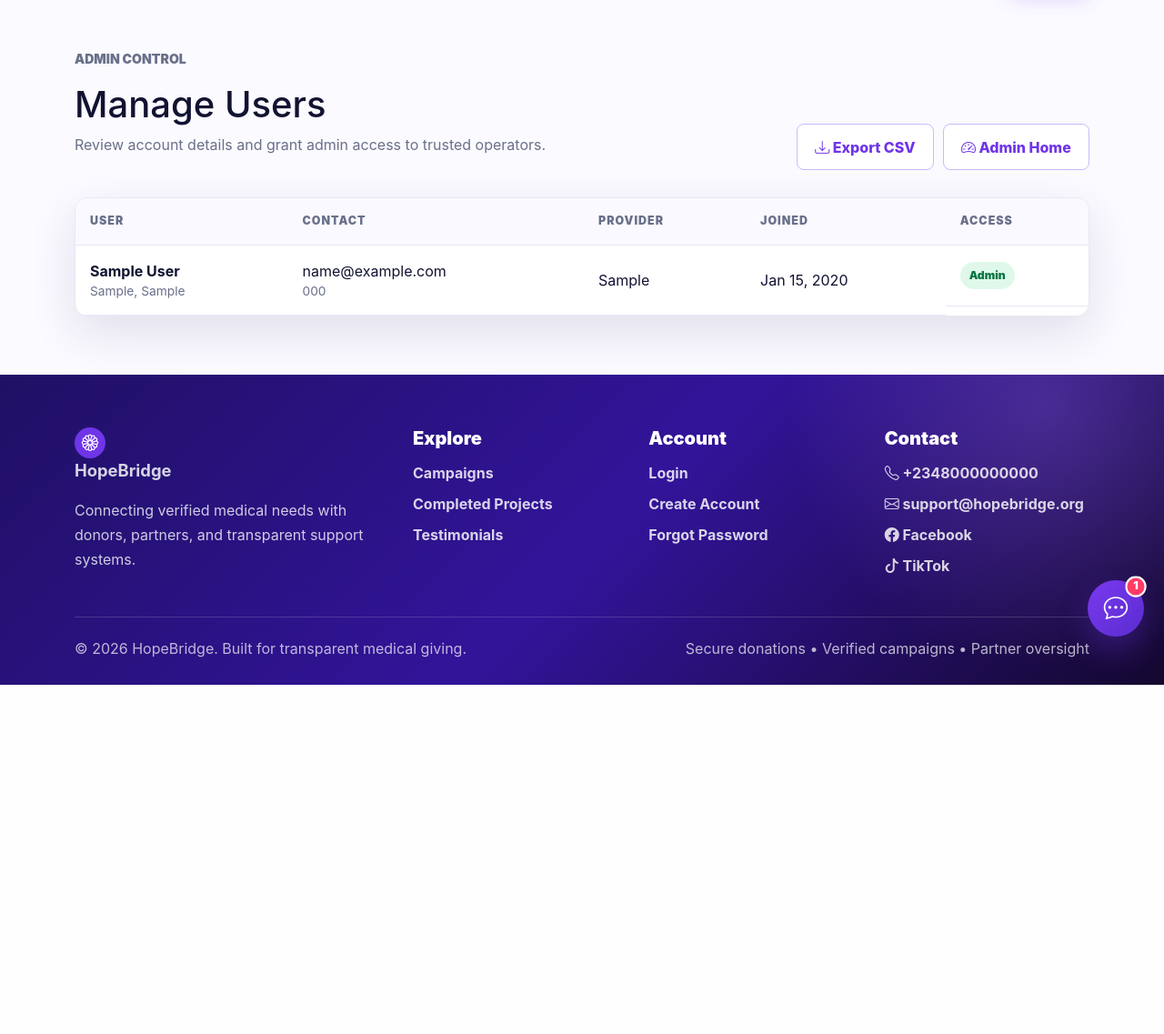
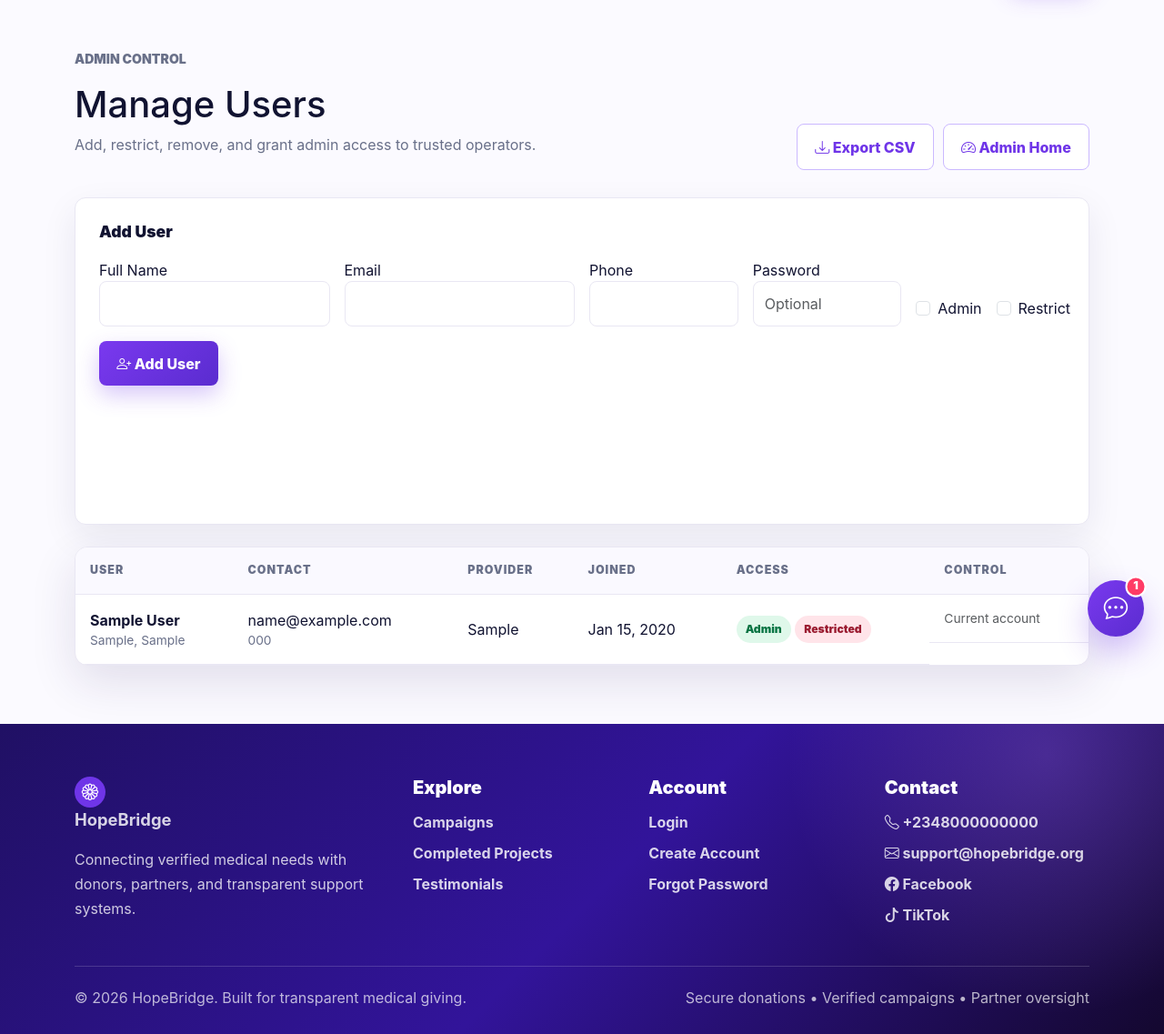
Before and after one commit to ubyobot-bit/hope-bridge, a Flask app: page /admin/users in a window 1280 px wide. Shown: the part 78-1215 px from the top of the page at 91% size. Before the commit the page ends 831 px from the top, so only its background shows below. Run offline with Flask 3, Linux system fonts and the light colour scheme; a user stored in the database is signed in; tables that the repository leaves empty hold one stand-in row (values such as "Sample post").

Commit message:
Activate user accounts and clean dashboard main5

```diff
--- a/app.py
+++ b/app.py
@@ -64,6 +64,7 @@ class User(UserMixin, db.Model):
     reset_token = db.Column(db.String(120), unique=True, nullable=True)
     reset_token_expires = db.Column(db.DateTime, nullable=True)
     is_admin = db.Column(db.Boolean, default=False)
+    is_restricted = db.Column(db.Boolean, default=False)
     created_at = db.Column(db.DateTime, default=datetime.utcnow)
 
     campaigns = db.relationship("Campaign", backref="owner", lazy=True)
@@ -187,6 +188,8 @@ class SupportMessage(db.Model):
     phone = db.Column(db.String(40), nullable=True)
     subject = db.Column(db.String(180), nullable=False)
     message = db.Column(db.Text, nullable=False)
+    reply = db.Column(db.Text, nullable=True)
+    replied_at = db.Column(db.DateTime, nullable=True)
     status = db.Column(db.String(30), nullable=False, default="open")
     created_at = db.Column(db.DateTime, default=datetime.utcnow)
 
@@ -763,6 +766,28 @@ def send_reset_email(user, reset_link):
     return True
 
 
+def send_support_reply(message, reply_text):
+    host = os.environ.get("SMTP_HOST")
+    username = os.environ.get("SMTP_USERNAME")
+    password = os.environ.get("SMTP_PASSWORD")
+    sender = os.environ.get("SMTP_FROM", username or get_setting("support_email", DEFAULT_SETTINGS["support_email"]))
+    if not host or not username or not password:
+        return False
+    email = EmailMessage()
+    email["Subject"] = f"HopeBridge Support: {message.subject}"
+    email["From"] = sender
+    email["To"] = message.email
+    email.set_content(
+        f"Hello {message.full_name},\n\n{reply_text}\n\nRegards,\nHopeBridge Support"
+    )
+    port = int(os.environ.get("SMTP_PORT", "587"))
+    with smtplib.SMTP(host, port) as smtp:
+        smtp.starttls()
+        smtp.login(username, password)
+        smtp.send_message(email)
+    return True
+
+
 def social_login(provider, email, full_name):
     email = normalize_email(email)
     if not email:
@@ -776,6 +801,9 @@ def social_login(provider, email, full_name):
         db.session.flush()
     elif user.auth_provider not in (provider, "email"):
         flash("This email is already bonded to another sign-in method.", "danger")
+        return redirect(url_for("login"))
+    if user.is_restricted:
+        flash("This account has been restricted. Please contact HopeBridge support.", "danger")
         return redirect(url_for("login"))
 
     account = SocialAccount.query.filter_by(provider=provider, provider_subject=email).first()
@@ -842,7 +870,8 @@ def seed_site_content():
 def ensure_schema():
     db.create_all()
     inspector = inspect(db.engine)
-    if "user" not in inspector.get_table_names():
+    table_names = inspector.get_table_names()
+    if "user" not in table_names:
         return
     columns = {column["name"] for column in inspector.get_columns("user")}
     additions = {
@@ -854,11 +883,21 @@ def ensure_schema():
         "reset_token": "VARCHAR(120)",
         "reset_token_expires": "TIMESTAMP",
         "is_admin": "BOOLEAN DEFAULT FALSE",
+        "is_restricted": "BOOLEAN DEFAULT FALSE",
         "created_at": "TIMESTAMP",
     }
     for name, definition in additions.items():
         if name not in columns:
             db.session.execute(text(f'ALTER TABLE "user" ADD COLUMN {name} {definition}'))
+    if "support_message" in table_names:
+        message_columns = {column["name"] for column in inspector.get_columns("support_message")}
+        message_additions = {
+            "reply": "TEXT",
+            "replied_at": "TIMESTAMP",
+        }
+        for name, definition in message_additions.items():
+            if name not in message_columns:
+                db.session.execute(text(f'ALTER TABLE support_message ADD COLUMN {name} {definition}'))
     db.session.commit()
 
 
@@ -1092,6 +1131,9 @@ def login():
         if user is None or not user.check_password(password):
             flash("Incorrect email or password.", "danger")
             return redirect(url_for("login"))
+        if user.is_restricted:
+            flash("This account has been restricted. Please contact HopeBridge support.", "danger")
+            return redirect(url_for("login"))
         login_user(user, remember=request.form.get("remember") == "on")
         flash("Welcome back to HopeBridge.", "success")
         return redirect(url_for("dashboard"))
@@ -1115,7 +1157,11 @@ def forgot_password():
         user = User.query.filter(func.lower(User.email) == email).first()
         if user:
             reset_link = create_reset_link(user)
-            if send_reset_email(user, reset_link):
+            try:
+                sent = send_reset_email(user, reset_link)
+            except Exception:
+                sent = False
+            if sent:
                 flash("Password reset instructions have been sent to your email.", "success")
             else:
                 flash(f"Password reset link created: {reset_link}", "success")
@@ -1309,6 +1355,35 @@ def admin_users():
     return render_template("admin_users.html", users=users)
 
 
+@app.route("/admin/user/new", methods=["POST"])
+@login_required
+@admin_required
+def admin_create_user():
+    full_name = request.form.get("full_name", "").strip()
+    email = normalize_email(request.form.get("email"))
+    phone = clean_phone(request.form.get("phone"))
+    password = request.form.get("password", "").strip() or "HopeBridgeUser123"
+    if not full_name or not email:
+        flash("Full name and email are required to add a user.", "danger")
+        return redirect(url_for("admin_users"))
+    if User.query.filter(func.lower(User.email) == email).first():
+        flash("A user with that email already exists.", "danger")
+        return redirect(url_for("admin_users"))
+    user = User(
+        full_name=full_name,
+        email=email,
+        phone=phone,
+        auth_provider="email",
+        is_admin=request.form.get("is_admin") == "on",
+        is_restricted=request.form.get("is_restricted") == "on",
+    )
+    user.set_password(password)
+    db.session.add(user)
+    db.session.commit()
+    flash(f"{user.full_name} was added. Temporary password: {password}", "success")
+    return redirect(url_for("admin_users"))
+
+
 @app.route("/admin/user/<int:user_id>/toggle-admin", methods=["POST"])
 @login_required
 @admin_required
@@ -1322,6 +1397,42 @@ def admin_toggle_user(user_id):
     user.is_admin = not user.is_admin
     db.session.commit()
     flash(f"{user.full_name}'s admin access was updated.", "success")
+    return redirect(url_for("admin_users"))
+
+
+@app.route("/admin/user/<int:user_id>/toggle-restriction", methods=["POST"])
+@login_required
+@admin_required
+def admin_toggle_user_restriction(user_id):
+    user = db.session.get(User, user_id)
+    if user is None:
+        abort(404)
+    if user.id == current_user.id:
+        flash("You cannot restrict your own active admin account.", "danger")
+        return redirect(url_for("admin_users"))
+    user.is_restricted = not user.is_restricted
+    db.session.commit()
+    flash(f"{user.full_name}'s account restriction was updated.", "success")
+    return redirect(url_for("admin_users"))
+
+
+@app.route("/admin/user/<int:user_id>/delete", methods=["POST"])
+@login_required
+@admin_required
+def admin_delete_user(user_id):
+    user = db.session.get(User, user_id)
+    if user is None:
+        abort(404)
+    if user.id == current_user.id:
+        flash("You cannot delete your own active admin account.", "danger")
+        return redirect(url_for("admin_users"))
+    name = user.full_name
+    Donation.query.filter_by(donor_id=user.id).update({"donor_id": None})
+    Campaign.query.filter_by(owner_id=user.id).update({"owner_id": None})
+    SocialAccount.query.filter_by(user_id=user.id).delete()
+    db.session.delete(user)
+    db.session.commit()
+    flash(f"{name} was removed from HopeBridge.", "success")
     return redirect(url_for("admin_users"))
 
 
@@ -1526,12 +1637,23 @@ def admin_message_status(message_id):
     if message is None:
         abort(404)
     status = request.form.get("status")
+    reply = request.form.get("reply", "").strip()
     if status not in ("open", "replied", "closed"):
         flash("Choose a valid message status.", "danger")
         return redirect(url_for("admin_messages"))
+    if reply:
+        message.reply = reply
+        message.replied_at = datetime.utcnow()
+        status = "replied"
+        try:
+            sent = send_support_reply(message, reply)
+        except Exception:
+            sent = False
+        flash("Reply saved and emailed to the client." if sent else "Reply saved. Email was not sent because SMTP is not available.", "success")
+    else:
+        flash("Support message updated.", "success")
     message.status = status
     db.session.commit()
-    flash("Support message updated.", "success")
     return redirect(url_for("admin_messages"))
 
 
--- a/templates/admin_users.html
+++ b/templates/admin_users.html
@@ -8,12 +8,40 @@
             <div>
                 <p class="eyebrow">Admin Control</p>
                 <h1>Manage Users</h1>
-                <p>Review account details and grant admin access to trusted operators.</p>
+                <p>Add, restrict, remove, and grant admin access to trusted operators.</p>
             </div>
             <div class="admin-actions">
                 <a class="btn btn-outline-primary" href="{{ url_for('admin_export_users') }}"><i class="bi bi-download"></i> Export CSV</a>
                 <a class="btn btn-outline-primary" href="{{ url_for('admin_dashboard') }}"><i class="bi bi-speedometer2"></i> Admin Home</a>
             </div>
+        </div>
+        <div class="panel-card mb-4">
+            <h3>Add User</h3>
+            <form class="row g-3" method="post" action="{{ url_for('admin_create_user') }}">
+                <div class="col-md-3">
+                    <label>Full Name</label>
+                    <input class="form-control" name="full_name" required>
+                </div>
+                <div class="col-md-3">
+                    <label>Email</label>
+                    <input class="form-control" type="email" name="email" required>
+                </div>
+                <div class="col-md-2">
+                    <label>Phone</label>
+                    <input class="form-control" name="phone">
+                </div>
+                <div class="col-md-2">
+                    <label>Password</label>
+                    <input class="form-control" name="password" placeholder="Optional">
+                </div>
+                <div class="col-md-2 d-flex align-items-end gap-3">
+                    <label class="form-check mb-2"><input class="form-check-input" type="checkbox" name="is_admin"> Admin</label>
+                    <label class="form-check mb-2"><input class="form-check-input" type="checkbox" name="is_restricted"> Restrict</label>
+                </div>
+                <div class="col-12">
+                    <button class="btn btn-primary" type="submit"><i class="bi bi-person-plus"></i> Add User</button>
+                </div>
+            </form>
         </div>
         <div class="admin-table-wrap">
             <table class="admin-table">
@@ -24,6 +52,7 @@
                         <th>Provider</th>
                         <th>Joined</th>
                         <th>Access</th>
+                        <th>Control</th>
                     </tr>
                 </thead>
                 <tbody>
@@ -35,15 +64,28 @@
                         <td>{{ user.created_at.strftime('%b %d, %Y') if user.created_at else 'Unknown' }}</td>
                         <td>
                             <span class="status-pill {{ 'confirmed' if user.is_admin else 'pending' }}">{{ 'Admin' if user.is_admin else 'User' }}</span>
+                            <span class="status-pill {{ 'rejected' if user.is_restricted else 'confirmed' }}">{{ 'Restricted' if user.is_restricted else 'Active' }}</span>
+                        </td>
+                        <td>
                             {% if user.id != current_user.id %}
+                            <div class="admin-actions compact">
                             <form method="post" action="{{ url_for('admin_toggle_user', user_id=user.id) }}">
                                 <button class="btn btn-sm btn-outline-primary" type="submit">{{ 'Remove Admin' if user.is_admin else 'Make Admin' }}</button>
                             </form>
+                            <form method="post" action="{{ url_for('admin_toggle_user_restriction', user_id=user.id) }}">
+                                <button class="btn btn-sm btn-outline-warning" type="submit">{{ 'Unrestrict' if user.is_restricted else 'Restrict' }}</button>
+                            </form>
+                            <form method="post" action="{{ url_for('admin_delete_user', user_id=user.id) }}" onsubmit="return confirm('Remove this user? This cannot be undone.');">
+                                <button class="btn btn-sm btn-outline-danger" type="submit">Remove</button>
+                            </form>
+                            </div>
+                            {% else %}
+                            <span class="text-muted">Current account</span>
                             {% endif %}
                         </td>
                     </tr>
                     {% else %}
-                    <tr><td colspan="5">No users yet.</td></tr>
+                    <tr><td colspan="6">No users yet.</td></tr>
                     {% endfor %}
                 </tbody>
             </table>
--- a/templates/base.html
+++ b/templates/base.html
@@ -62,25 +62,8 @@
             </div>
             <div class="chat-body">
                 <p class="chat-bubble">Hello, a HopeBridge customer representative can help with donations, campaign verification, or payment confirmation.</p>
-                <form class="support-mini-form" action="{{ url_for('contact') }}" method="post">
-                    <input type="hidden" name="subject" value="Chat with representative">
-                    <div class="row g-2">
-                        <div class="col-sm-6">
-                            <input class="form-control" name="name" placeholder="Full name" value="{{ current_user.full_name if current_user.is_authenticated else '' }}" required>
-                        </div>
-                        <div class="col-sm-6">
-                            <input class="form-control" type="email" name="email" placeholder="Email address" value="{{ current_user.email if current_user.is_authenticated else '' }}" required>
-                        </div>
-                        <div class="col-12">
-                            <input class="form-control" name="phone" placeholder="Phone number">
-                        </div>
-                        <div class="col-12">
-                            <textarea class="form-control" name="message" rows="3" placeholder="How can our representative help?" required></textarea>
-                        </div>
-                    </div>
-                    <button class="btn btn-primary w-100 mt-3" type="submit"><i class="bi bi-send"></i> Send to representative</button>
-                </form>
-                <div class="chat-contact-row">
+                <div class="chat-contact-row three-actions">
+                    <a class="primary-chat" href="{{ url_for('home') }}#contact"><i class="bi bi-send"></i> Send to representative</a>
                     <a href="mailto:{{ site_settings.support_email }}"><i class="bi bi-envelope"></i> Email</a>
                     <a href="tel:{{ site_settings.support_phone }}"><i class="bi bi-telephone"></i> Call</a>
                 </div>
```
Also changed, not shown: static/css/style.css (+60 -9 lines), templates/admin_messages.html (+29 -17 lines), tests/test_app.py (+2 -2 lines), static/uploads/2d27c8127030-crypto-proof.jpg (added), static/uploads/45ed6344f5c1-campaign.jpg (added), static/uploads/6ca2b1ab5651-campaign.jpg (added), static/uploads/9701c0b16c25-campaign.jpg (added), static/uploads/a8f314dca16e-crypto-proof.jpg (added), static/uploads/faecac5fb750-crypto-proof.jpg (added).
